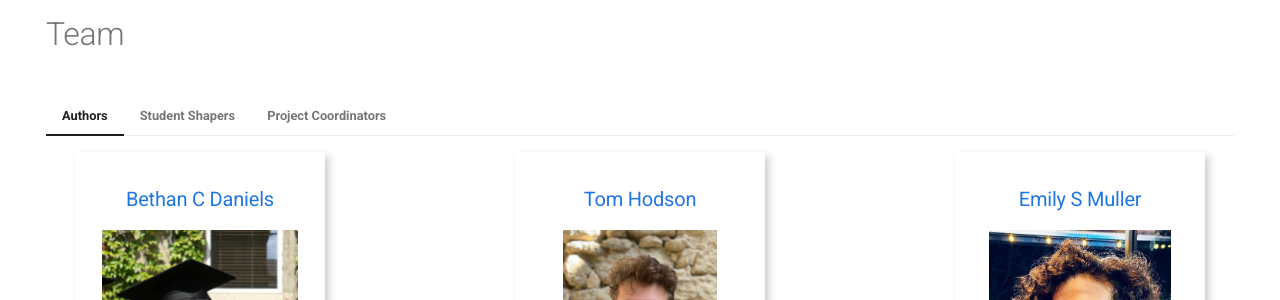
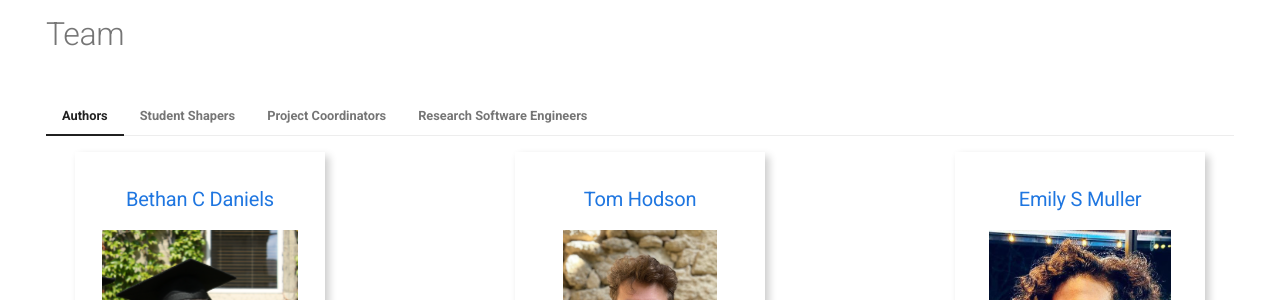
Before and after one commit to ImperialCollegeLondon/ReCoDE-home, an MkDocs documentation site: the page built from docs/people.md, in a window 1280 px wide and 1124 px high. Shown: the part 132-432 px from the top of the window. Built offline with MkDocs 1.6.1 and Material for MkDocs 9.7.7, drawn with Linux system fonts in a browser that asks for light colours; some of the changed lines change nothing that is shown.

Commit message:
feat: add RSE tab to people pg

```diff
--- a/docs/people.md
+++ b/docs/people.md
@@ -143,3 +143,8 @@ search:
             </div>
             </div>
         </div>
+
+=== "Research Software Engineers"
+
+    The ReCoDE Project was supported by a group of Imperial College RSEs. You can read about
+    Research Software Engineering at Imperial at the following [link](https://www.imperial.ac.uk/admin-services/ict/self-service/research-support/rcs/research-software-engineering/).
```
